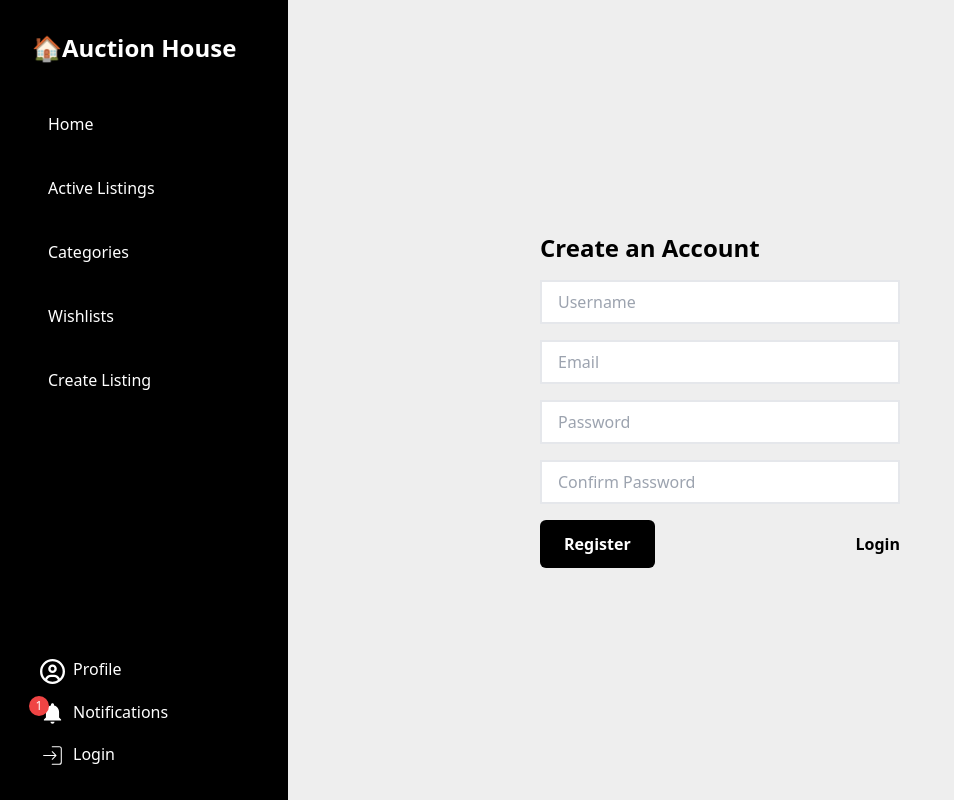
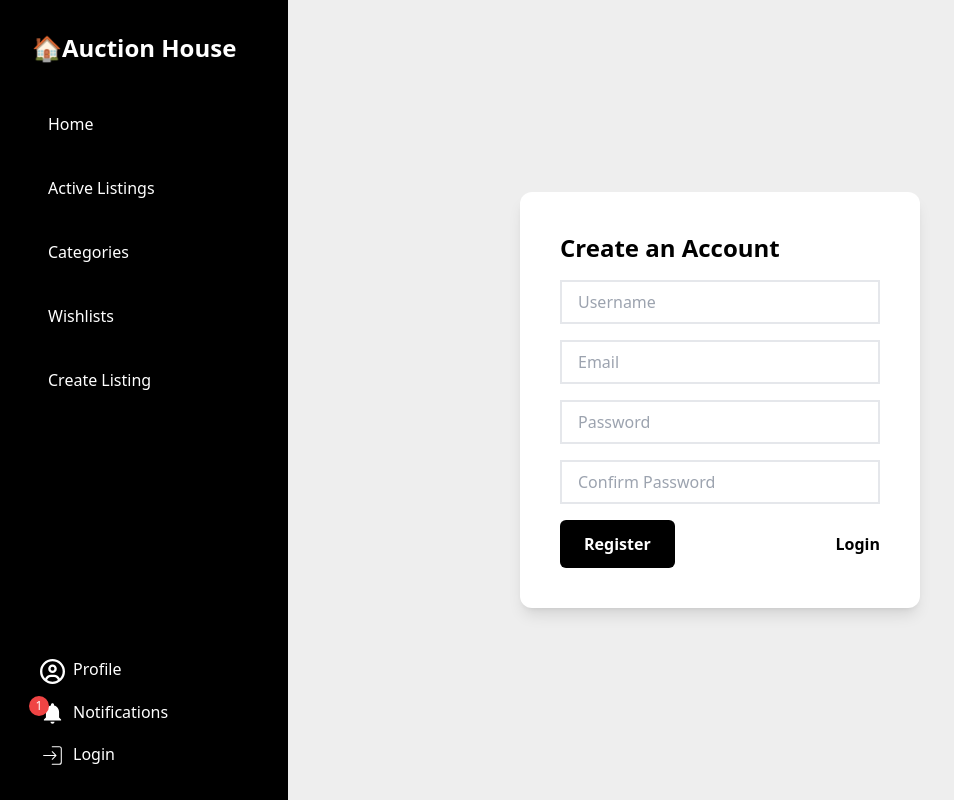
Before and after one commit to LynxQuas/auction-house, a React (Vite) app: page /register in a window 1280 px wide. Shown: the whole page, without its empty margins (0-954 px from the left). Built offline with nearby package versions, Linux system fonts and the light colour scheme.

Commit message:
add (style): white background to register form

```diff
--- a/src/pages/RegisterPage.tsx
+++ b/src/pages/RegisterPage.tsx
@@ -23,7 +23,7 @@ const RegisterPage = () => {
     return (
         <form
             onSubmit={handleSubmit(onSubmit)}
-            className="flex flex-col gap-4 absolute top-[50%] left-[50%] translate-x-[-50%] translate-y-[-50%] md:ml-20 sm:w-[25rem] w-full p-5"
+            className="bg-white  rounded-xl shadow-lg py-10 md:px-10 flex flex-col gap-4 absolute top-[50%] left-[50%] translate-x-[-50%] translate-y-[-50%] md:ml-20 sm:w-[25rem] w-full p-5"
         >
             <h2 className="text-2xl font-bold">Create an Account</h2>
             <Input
@@ -74,7 +74,8 @@ const RegisterPage = () => {
                 registerOpts={{
                     required: "Confirm your password",
                     validate: (value) =>
-                        value === getValues().password || "Password do not match",
+                        value === getValues().password ||
+                        "Password do not match",
                 }}
             />
 
```
